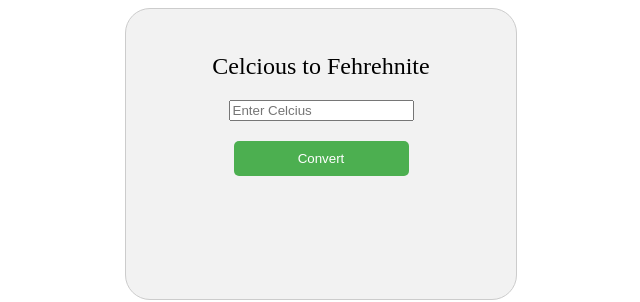
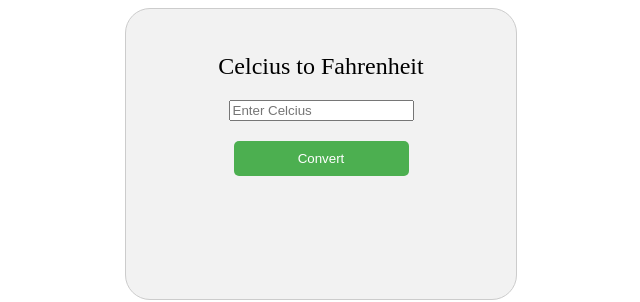
Before and after one commit to OPxDivyanshu/ctf, a plain HTML site: page index.html in a window 1280 px wide. Shown: the full height of the page, 319-959 px from the left. Drawn offline with Linux system fonts and the light colour scheme.

Commit message:
Update index.html

```diff
--- a/index.html
+++ b/index.html
@@ -9,7 +9,7 @@
 </head>
 <body>
   <div class="Temprature">
-    <p>Celcious to Fehrehnite</p>
+    <p>Celcius to Fahrenheit</p>
     <input id="celsius" placeholder="Enter Celcius"/>
     <button id="convert">Convert</button><br/>
     <label for="result"></label>
```
